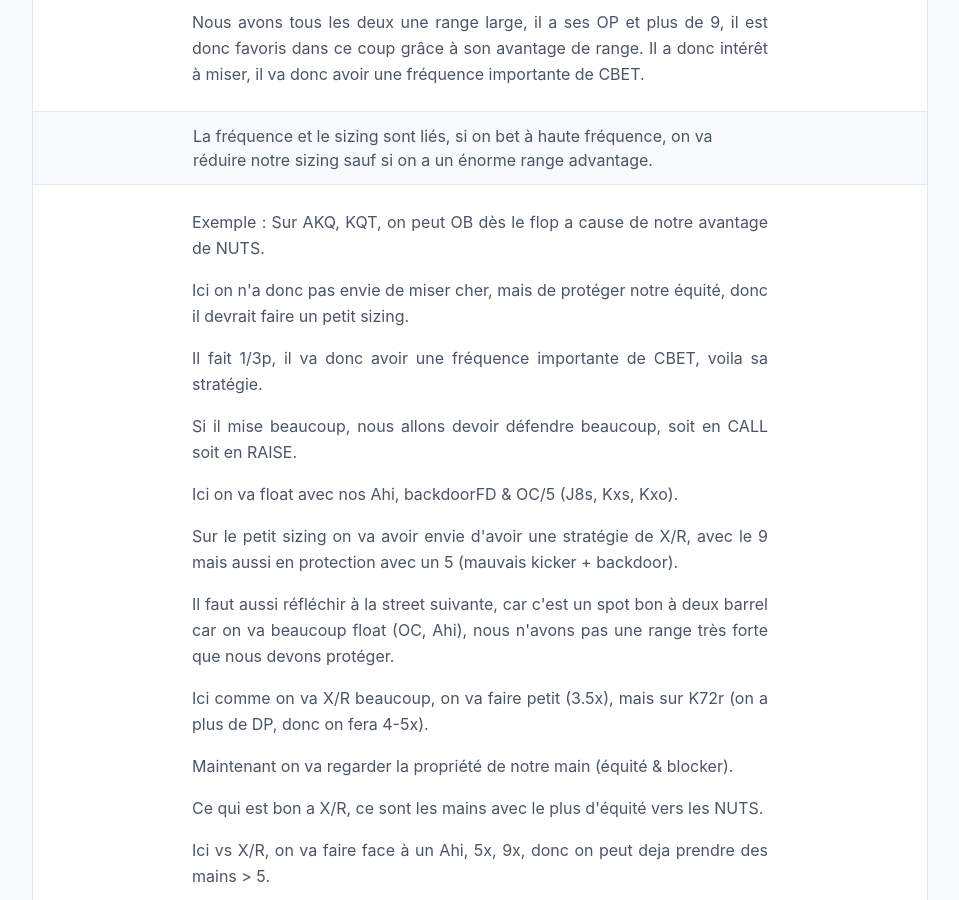
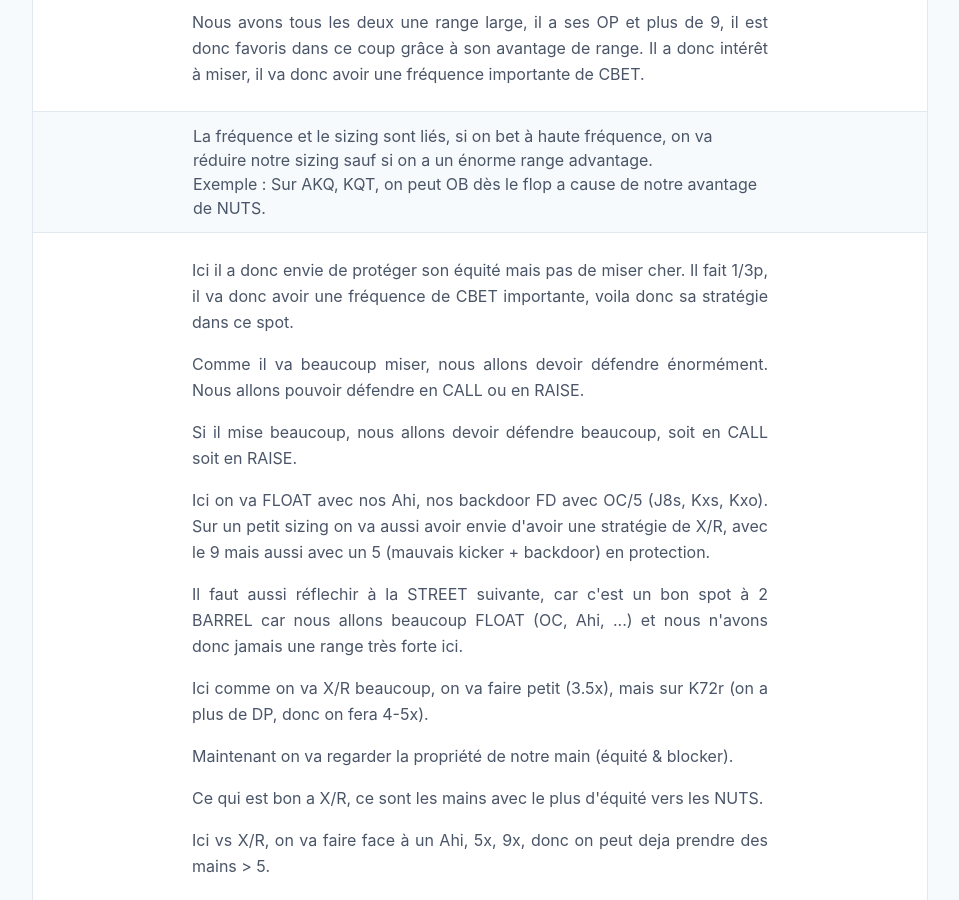
Before and after one commit to greglejeune/blog, a Jekyll site: the page built from _posts/2020-01-23-thinking-process.md, in a window 1280 px wide and 900 px high, scrolled down 1080 px. Shown: the whole window, without its empty margins (160-1119 px from the left). Built offline with Jekyll 4.4.1, drawn with Linux system fonts in a browser that asks for light colours; emoji names are drawn with the system emoji font.

Commit message:
Update 2020-01-23-thinking-process.md

```diff
--- a/_posts/2020-01-23-thinking-process.md
+++ b/_posts/2020-01-23-thinking-process.md
@@ -48,14 +48,16 @@ video: Basou_NL5K.mp4
   <p>Dans ce spot, nous avons autant de 5 que lui. Par contre nous avons moins de 9 car nous allons 3bet les 98s, T9s, J9s et quelques fois les A9o, K9s, Q9s. Nous n'aurons aussi presque pas d'OP.</p>
   <p>Nous avons tous les deux une range large, il a ses OP et plus de 9, il est donc favoris dans ce coup grâce à son avantage de range. Il a donc intérêt à miser, il va donc avoir une fréquence importante de CBET.</p>
   <blockquote>
-    La fréquence et le sizing sont liés, si on bet à haute fréquence, on va réduire notre sizing sauf si on a un énorme range advantage.   </blockquote>
-  <p>Exemple : Sur AKQ, KQT, on peut OB dès le flop a cause de notre avantage de NUTS.</p>
-  <p>Ici on n'a donc pas envie de miser cher, mais de protéger notre équité, donc il devrait faire un petit sizing.</p>
-  <p>Il fait 1/3p, il va donc avoir une fréquence importante de CBET, voila sa stratégie.</p>
+    La fréquence et le sizing sont liés, si on bet à haute fréquence, on va réduire notre sizing sauf si on a un énorme range advantage.
+    <br/>
+    Exemple : Sur AKQ, KQT, on peut OB dès le flop a cause de notre avantage de NUTS.
+  </blockquote>
+  <p>Ici il a donc envie de protéger son équité mais pas de miser cher. Il fait 1/3p, il va donc avoir une fréquence de CBET importante, voila donc sa stratégie dans ce spot.</p>
+  <p>Comme il va beaucoup miser, nous allons devoir défendre énormément. Nous allons pouvoir défendre en CALL ou en RAISE.</p>
   <p>Si il mise beaucoup, nous allons devoir défendre beaucoup, soit en CALL soit en RAISE.</p>
-  <p>Ici on va float avec nos Ahi, backdoorFD &amp; OC/5 (J8s, Kxs, Kxo).</p>
-  <p>Sur le petit sizing on va avoir envie d'avoir une stratégie de X/R, avec le 9 mais aussi en protection avec un 5 (mauvais kicker + backdoor).</p>
-  <p>Il faut aussi réfléchir à la street suivante, car c'est un spot bon à deux barrel car on va beaucoup float (OC, Ahi), nous n'avons pas une range très forte que nous devons protéger.</p>
+  <p>Ici on va FLOAT avec nos Ahi, nos backdoor FD avec OC/5 (J8s, Kxs, Kxo). Sur un petit sizing on va aussi avoir envie d'avoir une stratégie de X/R, avec le 9 mais aussi avec un 5 (mauvais kicker + backdoor) en protection.</p>
+  <p>Il faut aussi réflechir à la STREET suivante, car c'est un bon spot à 2 BARREL car nous allons beaucoup FLOAT (OC, Ahi, ...) et nous n'avons donc jamais une range très forte ici.</p>
+
   <p>Ici comme on va X/R beaucoup, on va faire petit (3.5x), mais sur K72r (on a plus de DP, donc on fera 4-5x).</p>
   <p>Maintenant on va regarder la propriété de notre main (équité &amp; blocker).</p>
   <p>Ce qui est bon a X/R, ce sont les mains avec le plus d'équité vers les NUTS.</p>
```
